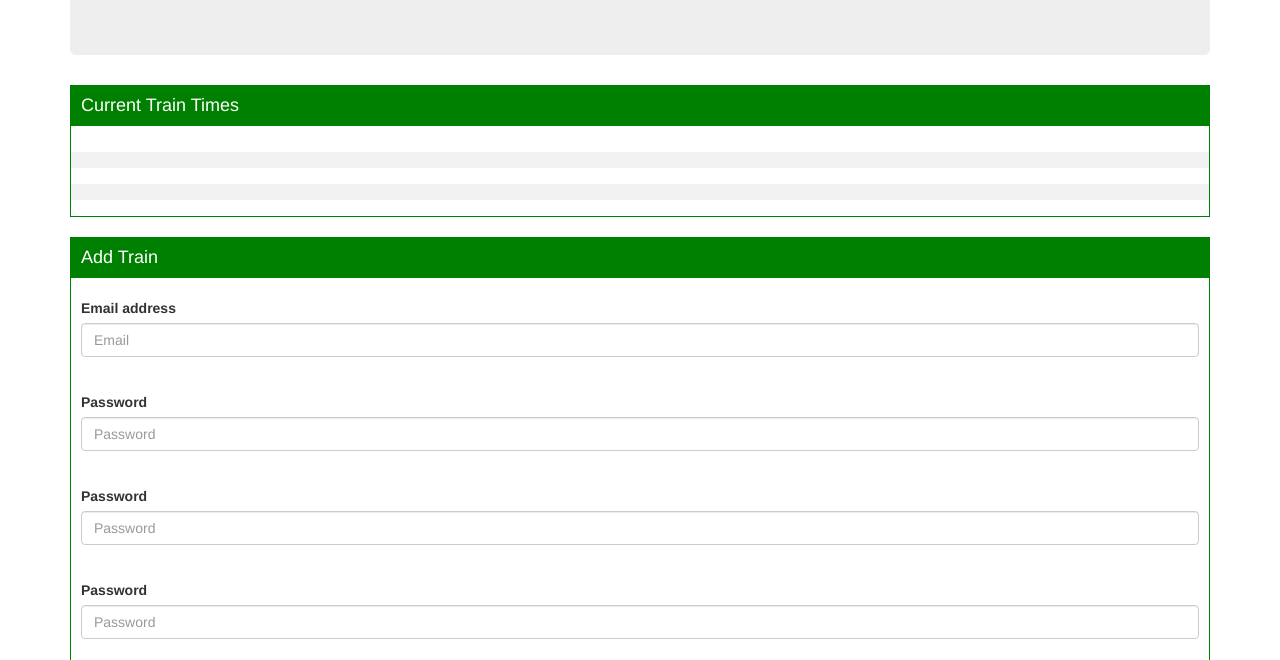
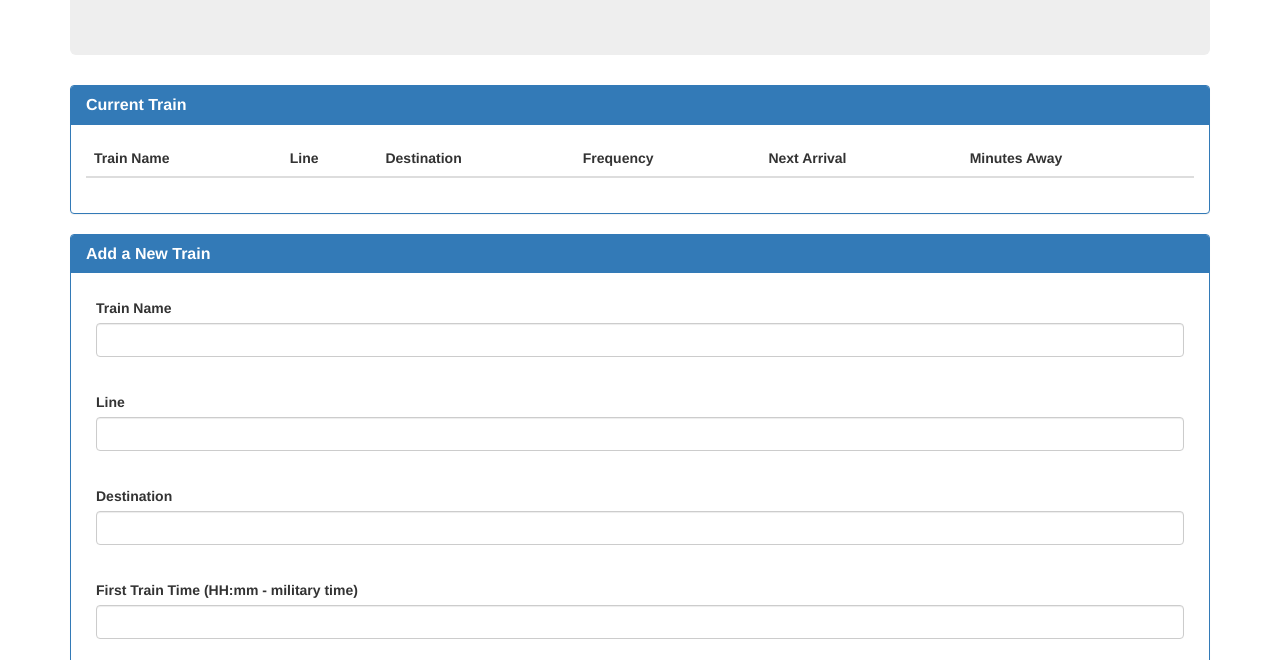
Before and after one commit to mwalk15/train-time, a plain HTML site: page index.html in a window 1280 px wide. Shown: the part 140-800 px from the top of the page. Drawn offline with nearby package versions, Linux system fonts and the light colour scheme.

Commit message:
initial html page complete... for now

```diff
--- a/index.html
+++ b/index.html
@@ -16,61 +16,66 @@
 			<h1>Train Times</h1>
 		</div>
 
-		<div id="table">
-			<h4>Current Train Times</h4>
-		<table>
+		<div class="panel panel-primary">
+			<div class="panel-heading">
+				<h3 class="panel-title"><strong>Current Train</strong></h3>
+			</div>
+			<div class="panel-body">
+				<table class="table table-hover" id='trainTable'>
+					<thead>
+						<tr>
+							<th>Train Name</th>
+							<th>Line</th>
+							<th>Destination</th>
+							<th>Frequency</th>
+							<th>Next Arrival</th>
+							<th>Minutes Away</th>
+						</tr>
+					</thead>
+					<tbody>
 
-  			<tr>
-    			<th></th>
-    			<th></th>
-    			<th></th>
-  			</tr>
-  			<tr>
-    			<td></td>
-    			<td></td>
-    			<td></td>
-  			</tr>
- 			<tr>
-    			<td></td>
-    			<td></td>
-    			<td></td>
-  			</tr>
-  			<tr>
-    			<td></td>
-    			<td></td>
-    			<td></td>
-  			</tr>
-  			<tr>
-    			<td></td>
-    			<td></td>
-    			<td></td>
-  			</tr>
+					</tbody>
 				</table>
 			</div>
+		</div>
 
-		<div id="form">
-			<h4>Add Train</h4>
+		<div class="panel panel-primary">
+			<div class="panel-heading">
+				<h3 class="panel-title"><strong>Add a New Train</strong></h3>
+			</div>
+
+			<div class="panel-body">
+				<!-- Entry Form -->
 				<form>
 					<div class="form-group">
-    				<label for="exampleInputEmail1">Email address</label>
-    				<input type="email" class="form-control" id="exampleInputEmail1" placeholder="Email">
+						<label for="">Train Name</label>
+						<input type="text" class="form-control" id="trainNameInput">
 					</div>
+
 					<div class="form-group">
-    				<label for="exampleInputPassword1">Password</label>
-    				<input type="password" class="form-control" id="exampleInputPassword1" placeholder="Password">
+						<label for="">Line</label>
+						<input type="text" class="form-control" id="lineInput">
 					</div>
+
 					<div class="form-group">
-    				<label for="exampleInputPassword1">Password</label>
-    				<input type="password" class="form-control" id="exampleInputPassword1" placeholder="Password">
+						<label for="">Destination</label>
+						<input type="text" class="form-control" id="destinationInput">
 					</div>
+
 					<div class="form-group">
-    				<label for="exampleInputPassword1">Password</label>
-    				<input type="password" class="form-control" id="exampleInputPassword1" placeholder="Password">
+						<label for="">First Train Time (HH:mm - military time)</label>
+						<input type="text" class="form-control" id="trainTimeInput">
 					</div>
-  				<button type="submit" class="btn btn-default">Submit</button>
+
+					<div class="form-group">
+						<label for="">Frequency (min)</label>
+						<input type="text" class="form-control" id="frequencyInput">
+					</div>
+
+					<button type="submit" class="btn btn-primary" id="addTrainBtn">Submit</button>
 				</form>
 			</div>
-
+		</div>
 	</div>
 
 	<script src="https://cdnjs.cloudflare.com/ajax/libs/jquery/3.2.1/jquery.min.js"></script>
```
Lines whose indentation alone changed are shown as unchanged.
